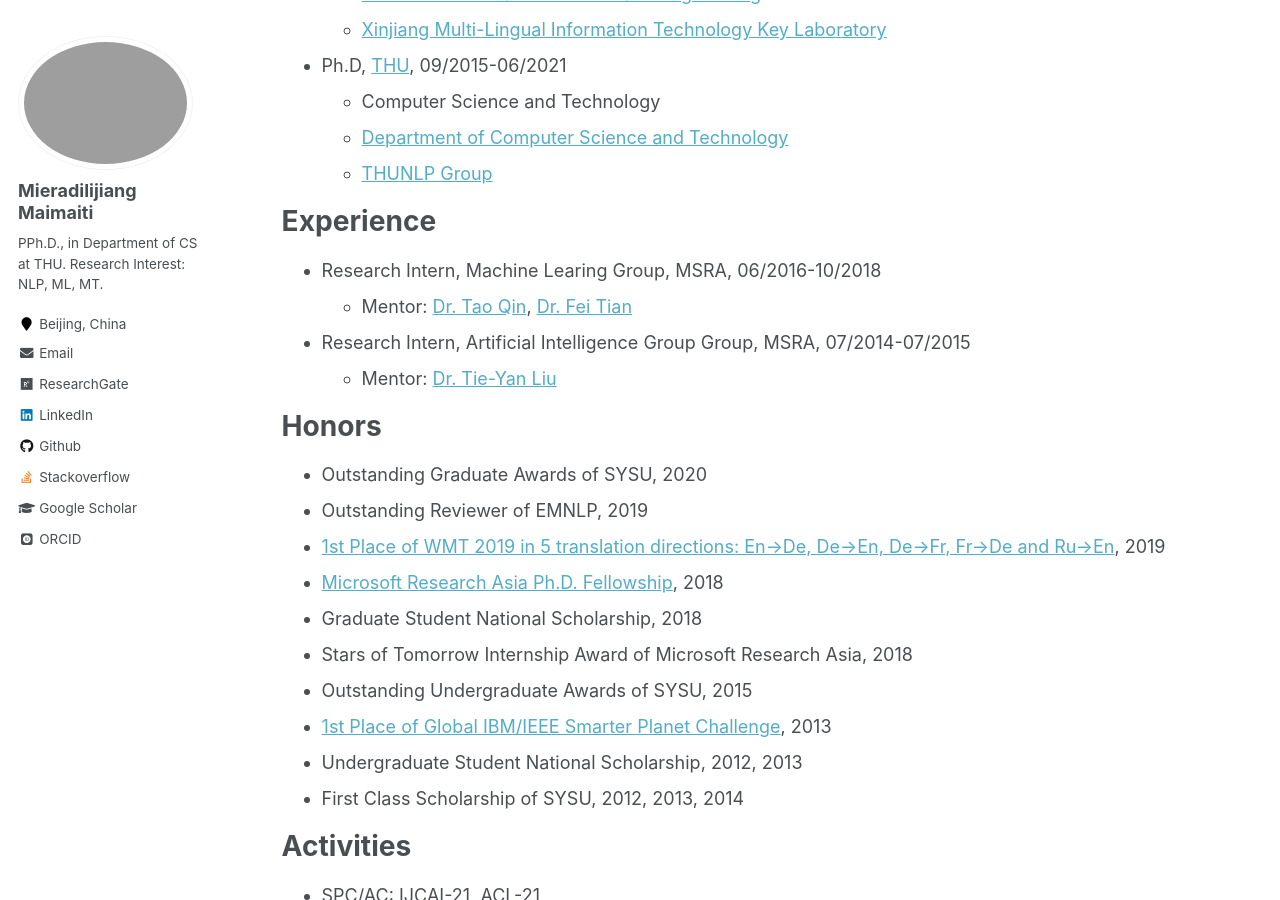
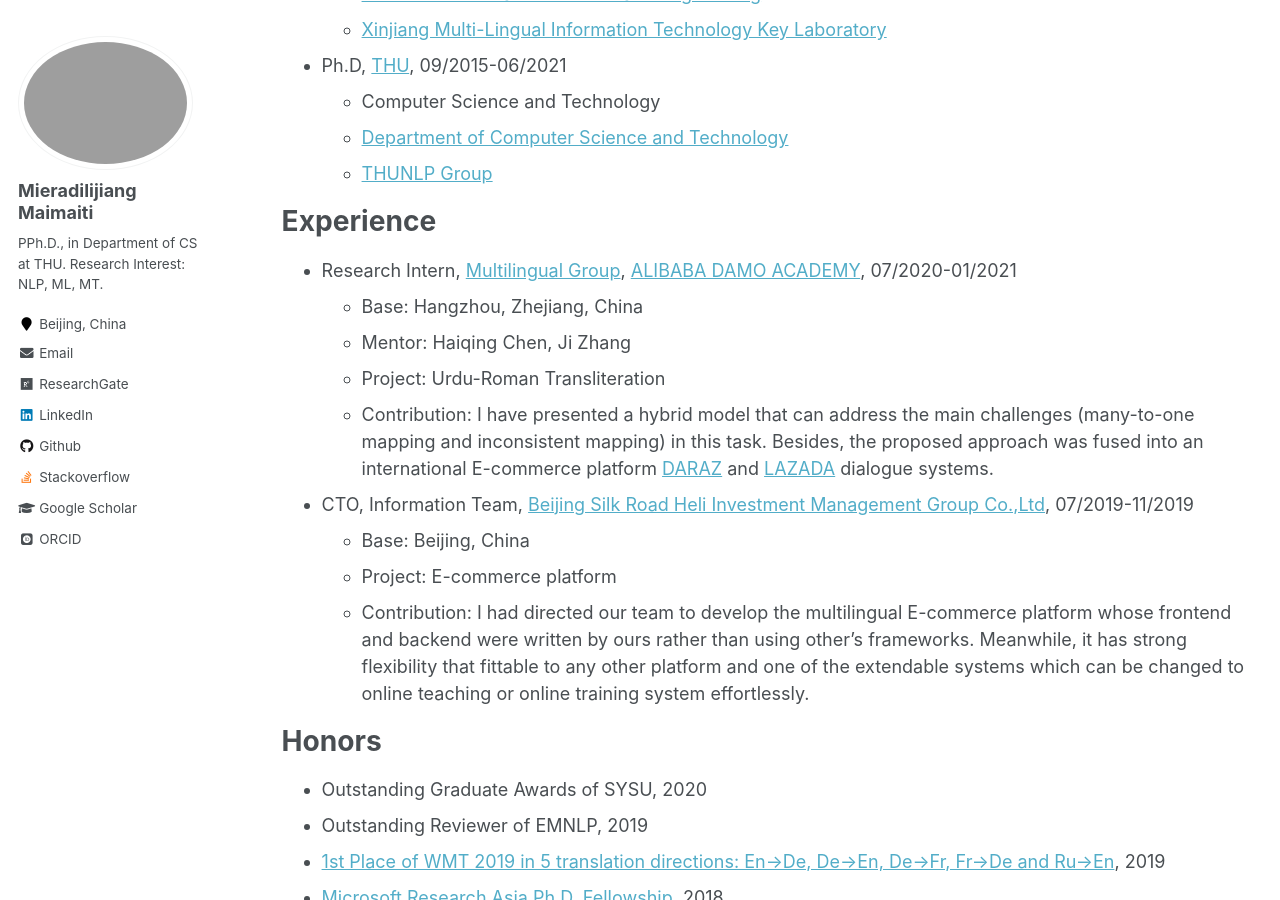
Before and after one commit to miradel51/miradel51.github.io, a Jekyll site: the page built from _pages/cv.md, in a window 1280 px wide and 900 px high, scrolled down 641 px. Built offline with Jekyll 4.4.1, drawn with Linux system fonts in a browser that asks for light colours; some web fonts are replaced.

Commit message:
revised experiences

```diff
--- a/_pages/cv.md
+++ b/_pages/cv.md
@@ -33,10 +33,17 @@ Education
 
 Experience
 ======
-* Research Intern, Machine Learing Group, MSRA, 06/2016-10/2018
-  * Mentor: [Dr. Tao Qin](http://research.microsoft.com/en-us/people/taoqin/), [Dr. Fei Tian](https://ustctf.github.io/)
-* Research Intern, Artificial Intelligence Group Group, MSRA, 07/2014-07/2015
-  * Mentor: [Dr. Tie-Yan Liu](https://www.microsoft.com/en-us/research/people/tyliu/)
+* Research Intern, [Multilingual Group](https://damo.alibaba.com/labs/language-technology), [ALIBABA DAMO ACADEMY](https://damo.alibaba.com/), 07/2020-01/2021
+  * Base: Hangzhou, Zhejiang, China
+  * Mentor: Haiqing Chen, Ji Zhang
+  * Project: Urdu-Roman Transliteration
+  * Contribution: I have presented a hybrid model that can address the main challenges (many-to-one mapping and inconsistent mapping) in this task.
+Besides, the proposed approach was fused into an international E-commerce platform [DARAZ](https://www.daraz.pk/) and [LAZADA](https://www.lazada.com/en/) dialogue systems.
+* CTO, Information Team, [Beijing Silk Road Heli Investment Management Group Co.,Ltd](https://www.helibazar.com/index.html), 07/2019-11/2019
+  * Base: Beijing, China
+  * Project: E-commerce platform
+  * Contribution: I had directed our team to develop the multilingual E-commerce platform whose frontend and backend were written by ours rather than using other's frameworks. Meanwhile, it has strong flexibility that fittable to any other platform and one of the extendable systems which can be changed to online teaching or online training system effortlessly.
+
 
 
 Honors
```
